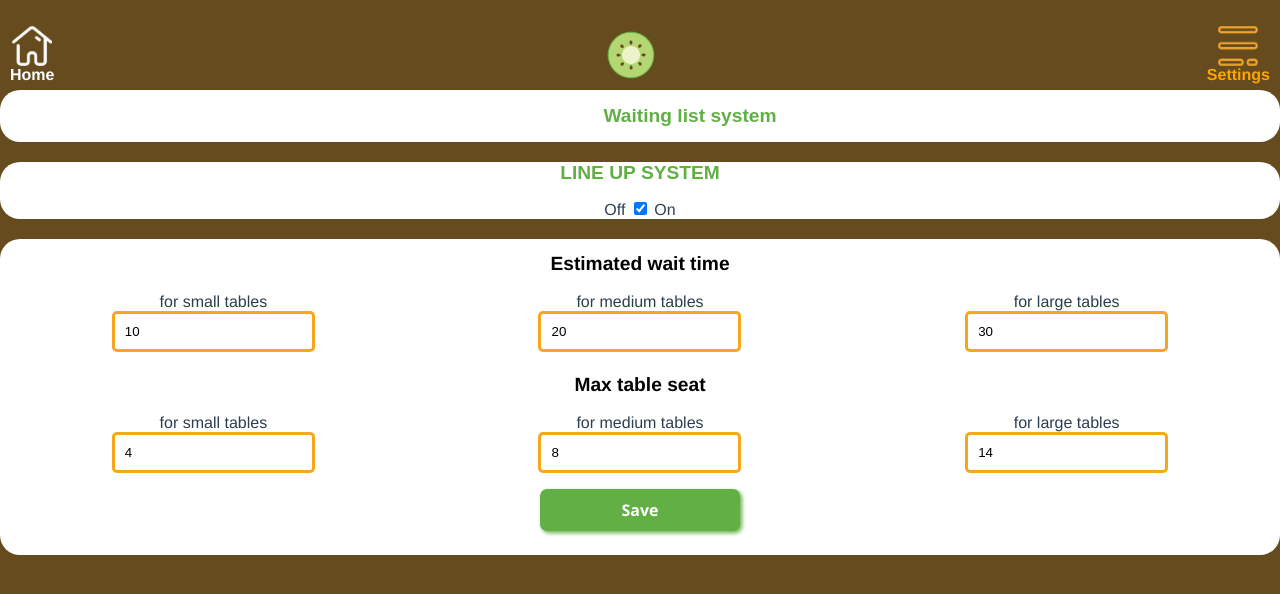
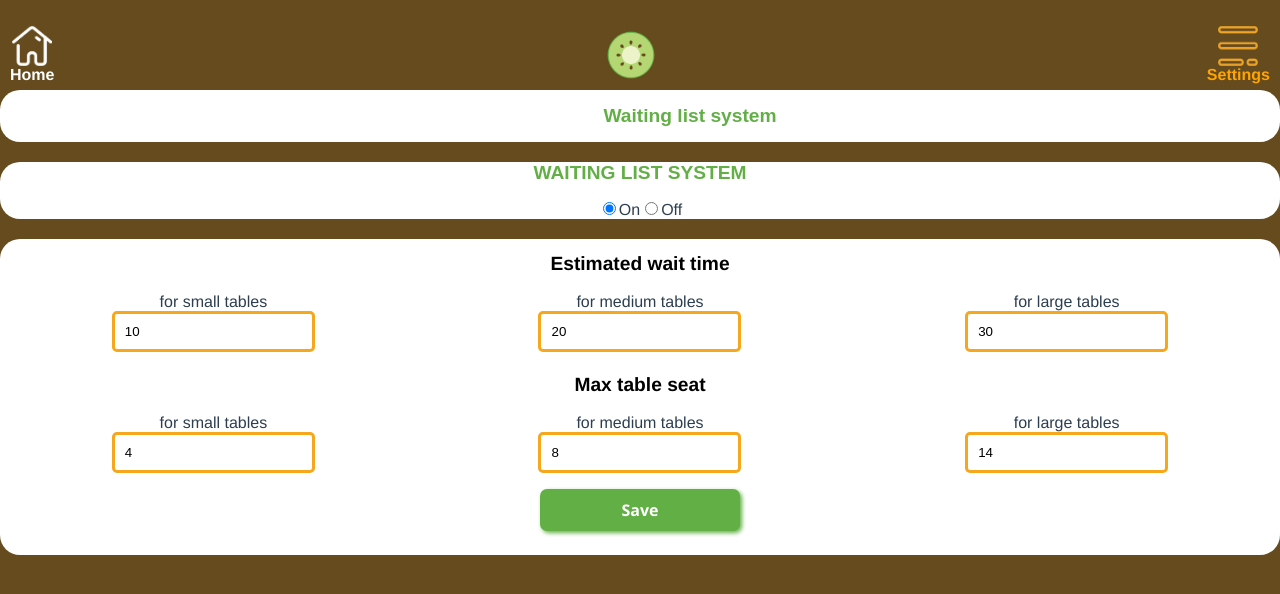
Before and after one commit to Sunnysit/kiwe-restaurant, a Vue app: page /settings in a window 1280 px wide. Shown: the top 594 px of the page. Built offline with nearby package versions, Linux system fonts and the light colour scheme; no server answers; sample sign-in values are in the browser's storage; a web font is replaced by a local one.

Commit message:
Update LineupSwitch.vue

```diff
--- a/src/components/LineupSwitch.vue
+++ b/src/components/LineupSwitch.vue
@@ -1,14 +1,18 @@
 <template>
     <div class="container">
       <div class="lineup-control card-panel">
-        <h5>Line up system</h5>
+        <h5>Waiting list system</h5>
         <div  class="switch">
-        <label>
+        <!-- <label>
           Off
-          <input v-model="openLineUp"  type="checkbox">
+          <input v-model="openLineUp"  type="radio">
           <span class="lever"></span>
           On
-        </label>
+        </label> -->
+        <input type="radio" id="on" value="true" v-model="openLineUp">
+        <label for="on">On</label>
+        <input type="radio" id="off" value="false" v-model="openLineUp">
+        <label for="off">Off</label>
         </div>
       </div>
     </div>
```
